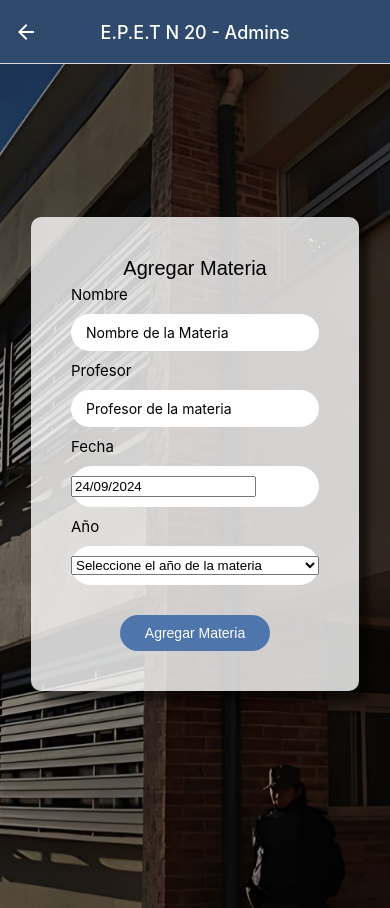
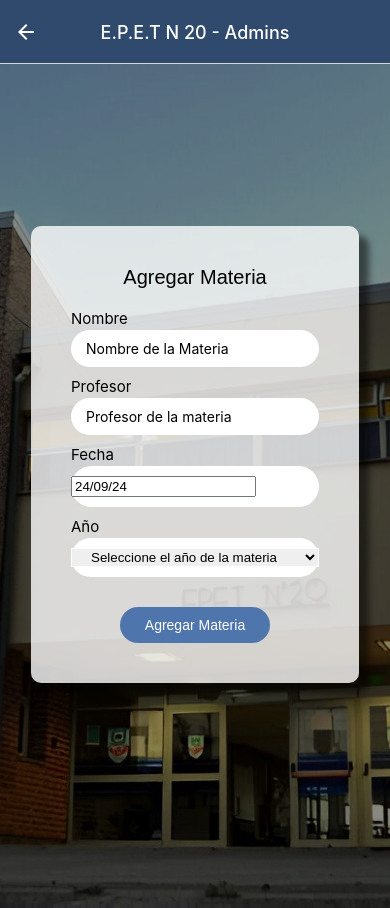
Before and after one commit to LuuAlveal/No_Hackeamos_Ni_La_Puerta, a React Native app: screen /AgregarMaterias in a window 390 px wide. Built offline with nearby package versions, Linux system fonts and the light colour scheme.

Commit message:
Arreglando estilos y date-picker

```diff
--- a/Admin-Screens/AgregarMaterias.jsx
+++ b/Admin-Screens/AgregarMaterias.jsx
@@ -20,7 +20,7 @@ export default function AgregarMaterias() {
     const [startDate, setStartDate] = useState(new Date());
     const handleDateChange = (date) => {
         setStartDate(date);
-        setState({ ...state, fecha: date });
+        setState({...state, fecha: date });
     };
     const handleChangeText = (name, value) => {
         setState({ ...state, [name]: value })
@@ -100,17 +100,19 @@ export default function AgregarMaterias() {
             justifyContent: 'center',
             alignItems: 'center'
         },
-        modificarAlumno: {
+        agregarMateria: {
             fontSize: 20,
             fontFamily: 'sans-serif',
             textAlign: 'center',
-            marginBottom:5
+            marginBottom: 20
         },
         cajaIng: {
             paddingVertical: 10,
             backgroundColor: 'white',
             borderRadius: 30,
-            marginVertical: 10
+            marginBottom: 10,
+            marginTop: 2,
+            borderColor: 'white'
         },
         containerButton: {
             alignItems: 'center'
@@ -126,22 +128,18 @@ export default function AgregarMaterias() {
             textAlign: 'center',
             color: 'white',
             fontFamily: 'sans-serif'
-        },
-        datePicker: {
-            width: '100%',
-            marginBottom: 10,
         }
     });
 
     return (
         <ImageBackground
-            source={require('../assets/epet20fondo.png')}
+            source={require('../assets/FondoEpetHome.jpeg')}
             resizeMode={'cover'}
             style={style.backgroundImage}
         >
             <View style={style.container}>
                 <View style={style.form}>
-                    <Text style={style.modificarAlumno}>Agregar Materia</Text>
+                    <Text style={style.agregarMateria}>Agregar Materia</Text>
 
                     <Text style={{ fontSize: 15 }}>Nombre</Text>
                     <View style={style.cajaIng}>
@@ -166,9 +164,9 @@ export default function AgregarMaterias() {
                         <DatePicker
                             selected={startDate}
                             onChange={handleDateChange}
-                            dateFormat="dd/MM/YYYY"
-
-                            />
+                            dateFormat="dd/MM/YY"
+                            style={{ paddingHorizontal: 15, borderWidth: 0}}
+                        />
                     </View>
 
                     <Text style={{ fontSize: 15 }}>Año</Text>
@@ -178,7 +176,7 @@ export default function AgregarMaterias() {
                         onValueChange={(itemValue, itemIndex) =>
                             setSelectedYear(itemValue)
                         }
-                        style={style.picker}
+                        style={{ paddingHorizontal: 15, borderColor: 'white'}}
                     >
                         <Picker.Item label="Seleccione el año de la materia" value="default" />
                         <Picker.Item label="1° año" value="1°" />
```
